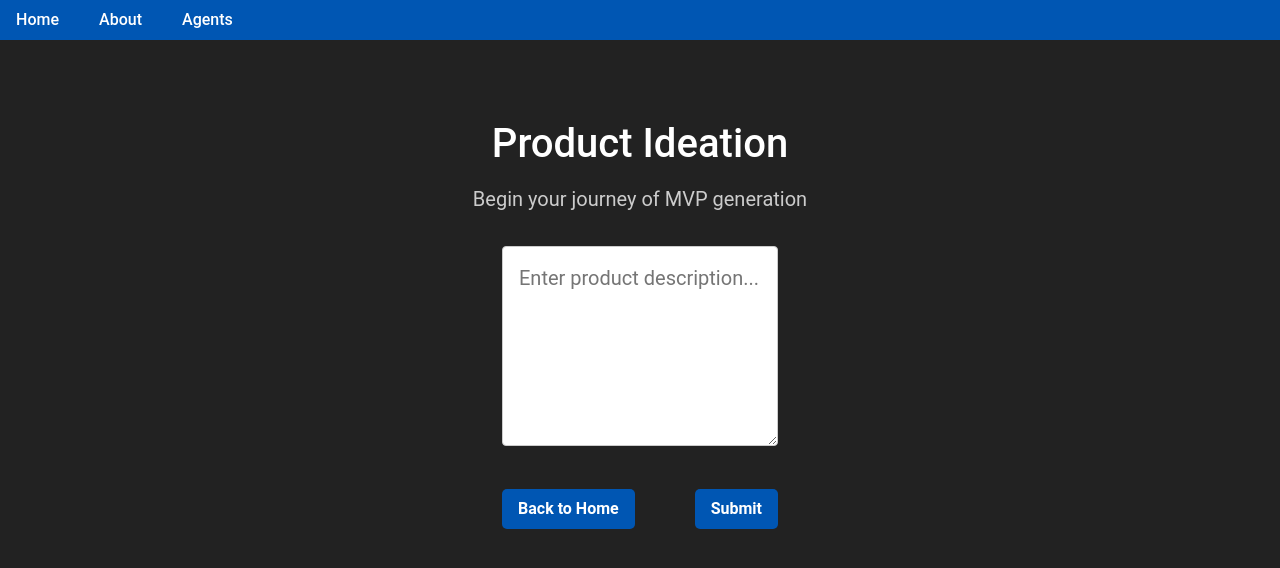
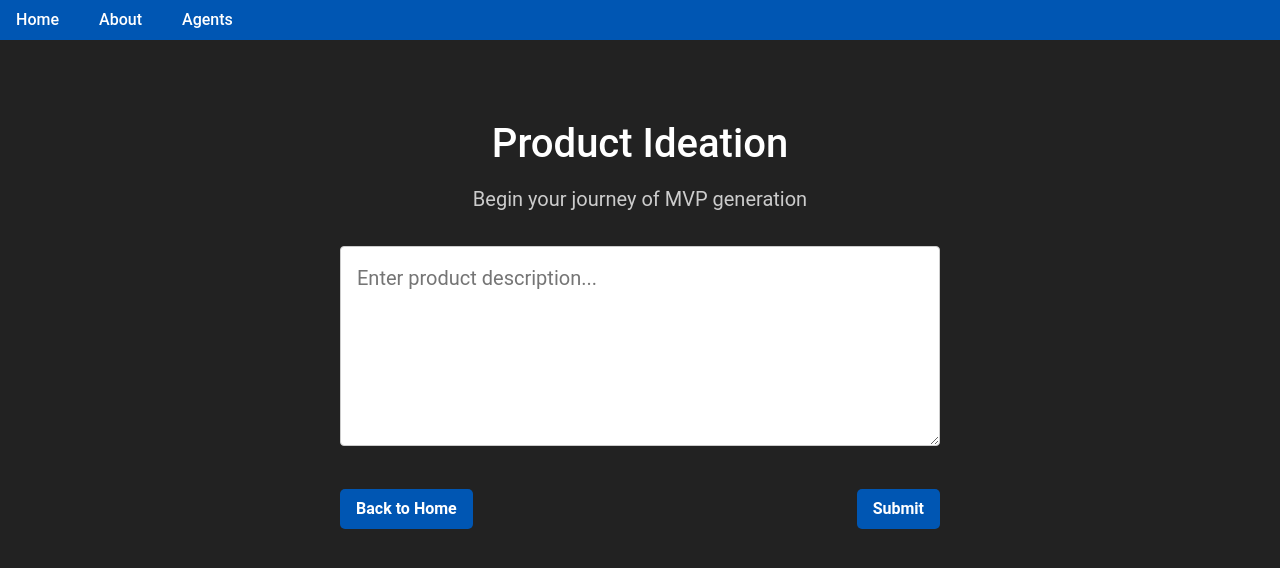
Before and after one commit to agentopedia/project-almanac, a Next.js app in the folder nextjs_app/: page /design_agent_input in a window 1280 px wide. Shown: the top 568 px of the page. Built offline with nearby package versions, Linux system fonts and the light colour scheme.

Commit message:
improved frontend on Design Thinking and Product Viability agent pages.

```diff
--- a/nextjs_app/app/design_agent_input/page.tsx
+++ b/nextjs_app/app/design_agent_input/page.tsx
@@ -33,7 +33,6 @@
         <h1 style={{ fontSize: "2.5rem", marginBottom: "1rem" }}>Product Ideation</h1>
         <p style={{ fontSize: "1.25rem", marginBottom: "2rem" }}>Begin your journey of MVP generation</p>
 
-        {/* Flex Container for Textarea and Button */}
         <div style={{ display: "flex", flexDirection: "column", alignItems: "center" }}>
           <form onSubmit={handleSubmit}>
             {/* Input Field */}
@@ -41,15 +40,7 @@
               placeholder="Enter product description..."
               value={inputText}
               onChange={(e) => setInputText(e.target.value)}
-              style={{
-                width: "100%",
-                height: "200px",
-                padding: "1rem",
-                fontSize: "1.25rem",
-                borderRadius: "0.25rem",
-                border: "1px solid #ccc",
-                marginBottom: "1rem"
-              }}
+              className="textarea"
             />
 
             {/* Navigation Buttons */}
--- a/nextjs_app/app/globals.css
+++ b/nextjs_app/app/globals.css
@@ -124,6 +124,18 @@
 .navbar a:hover {
   color: var(--button-hover-color);
   text-decoration: none;
+}
+
+/* Product Ideation text area */
+.textarea {
+  width: 600px;
+  max-width: 1000px;
+  height: 200px;
+  padding: 1rem;
+  font-size: 1.25rem;
+  border-radius: 0.25rem;
+  border: 1px solid #ccc;
+  margin-bottom: 1rem;
 }
 
 /* Subtitle Styles */
@@ -291,6 +303,12 @@
   color: white;
   text-align: center;
   box-shadow: 0 4px 8px rgba(0, 0, 0, 0.1);
+  width: 700px;
+  height: 350px;
+  display: flex;
+  flex-direction: column;
+  justify-content: space-between;
+  align-items: center;
 }
 
 .product-section h2 {
--- a/nextjs_app/app/product_viability_agent/page.tsx
+++ b/nextjs_app/app/product_viability_agent/page.tsx
@@ -119,7 +119,7 @@
         <button onClick={() => router.push("../design_agent_output")}>
           Back to Design Thinking Agent
         </button>
-        <button onClick={() => router.push("../business_model_agent")}>
+        <button onClick={() => router.push("")}>
           Proceed to Business Model Agent
         </button>
       </div>
```
